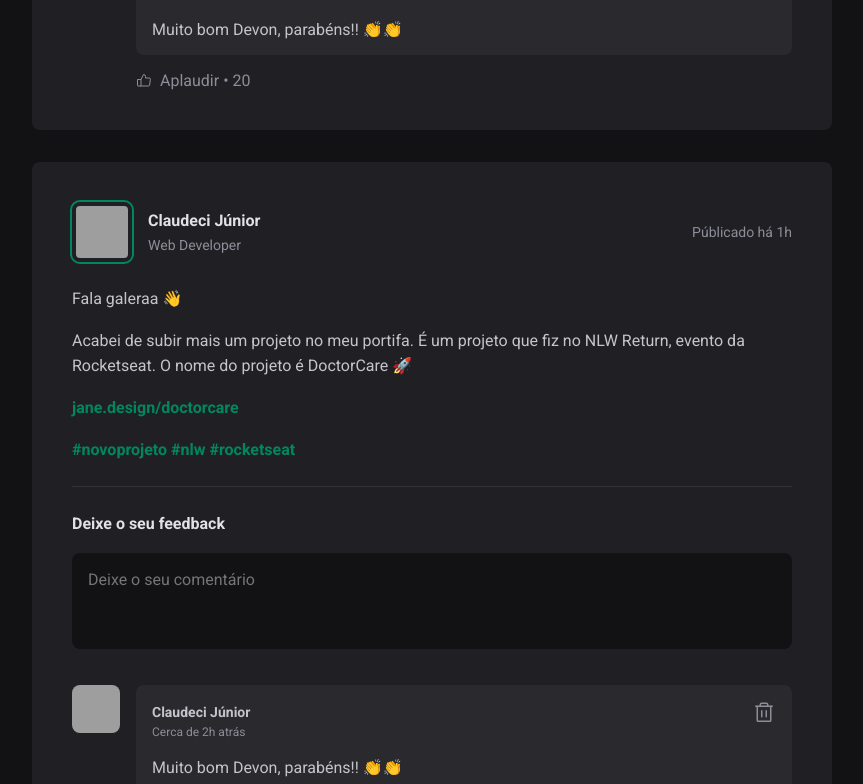
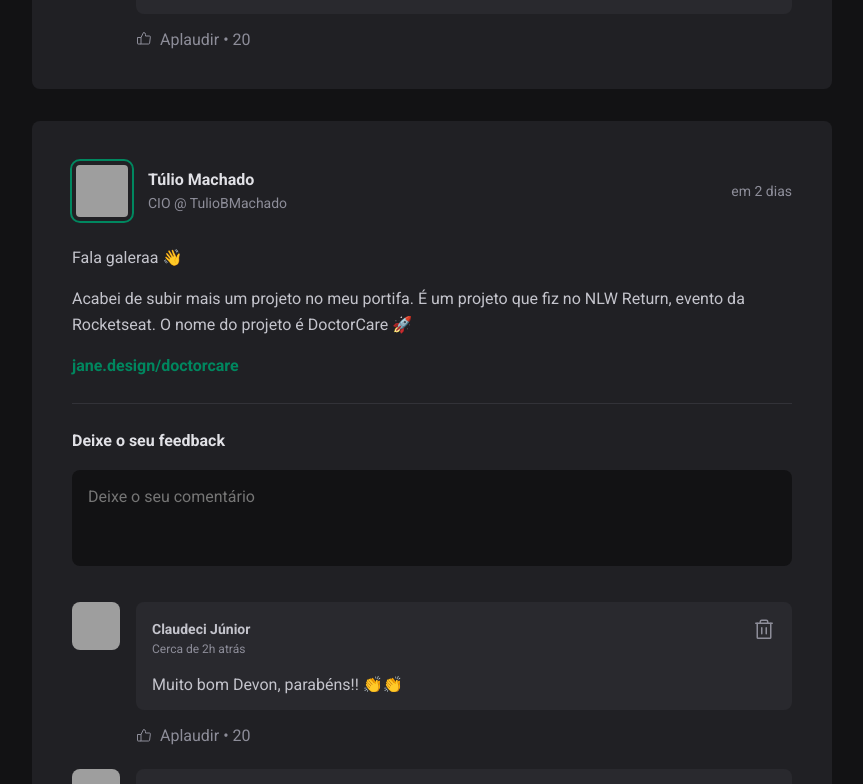
Before and after one commit to claudecijr77/fundamentos_reactjs, a React (Vite) app: page / in a window 1280 px wide. Shown: the part 1015-1799 px from the top of the page, without its empty margins (352-1215 px from the left). Built offline with nearby package versions, Linux system fonts and the light colour scheme; grey boxes are pictures that could not be loaded.

Commit message:
Projeto01/Os Motores do React/Propriedades do Post

```diff
--- a/package.json
+++ b/package.json
@@ -8,6 +8,7 @@
     "preview": "vite preview"
   },
   "dependencies": {
+    "date-fns": "^2.28.0",
     "phosphor-react": "^1.4.1",
     "react": "^18.0.0",
     "react-dom": "^18.0.0"
--- a/src/App.jsx
+++ b/src/App.jsx
@@ -25,14 +25,14 @@
         author: {
             avatarUrl: 'https://github.com/tuliobmachado.png',
             name: 'Túlio Machado',
-            role: 'CIO @ CSLSoluções',
+            role: 'CIO @ TulioBMachado',
         },
         content: [
             { type: 'paragraph', content: 'Fala galeraa 👋' },
             { type: 'paragraph', content: 'Acabei de subir mais um projeto no meu portifa. É um projeto que fiz no NLW Return, evento da Rocketseat. O nome do projeto é DoctorCare 🚀' },
             { type: 'link', content: 'jane.design/doctorcare' },
         ],
-        publishedAt: new Date('2022-06-20 20:00:00'),
+        publishedAt: new Date('2022-06-15 05:30:00'),
     }
 ]
 
@@ -50,7 +50,7 @@
                       <Post
                         author={post.author}
                         content={post.content}
-                        published={post.publishedAt}
+                        publishedAt={post.publishedAt}
                       />
                   );
               })}
--- a/src/components/Post.jsx
+++ b/src/components/Post.jsx
@@ -1,40 +1,47 @@
+import {format, formatDistanceToNow} from 'date-fns';
+import ptBR from 'date-fns/locale/pt-BR';
+
 import styles from './Post.module.css'
 import {Comment} from "./Comment";
 import {Avatar} from "./Avatar";
 
-export function Post(props) {
-    console.log(props);
+export function Post({author, publishedAt, content}) {
+
+    const publishDateFormatted = format(
+        publishedAt,
+        "d 'de' LLLL 'às' HH:mm'h'",
+        {locale: ptBR,
+    });
+
+    const publishedDateRelativeToNow = formatDistanceToNow(publishedAt, {
+        locale: ptBR, addSuffix: true,
+    })
+
     return (
         <article className={styles.post}>
             <header>
                 <div className={styles.author}>
-                    <Avatar
-                        src='https://github.com/claudecijr77.png'
-                    />
+                    <Avatar src={author.avatarUrl} />
                     <div className={styles.authorInfo}>
-                        <strong>Claudeci Júnior</strong>
-                        <span>Web Developer</span>
+                        <strong>{author.name}</strong>
+                        <span>{author.role}</span>
                     </div>
                 </div>
 
-                <time title='quinze de junho às 05:14' dateTime='2022-06-15 05:14'>
-                    Públicado há 1h
+                <time title={publishDateFormatted} dateTime={publishedAt.toISOString()}>
+                    {publishedDateRelativeToNow}
                 </time>
 
             </header>
 
             <div className={styles.content}>
-                <p>Fala galeraa 👋 </p>
-
-                <p>Acabei de subir mais um projeto no meu portifa. É um projeto que fiz no NLW Return, evento da Rocketseat. O nome do projeto é DoctorCare 🚀</p>
-
-                <p><a href=''> jane.design/doctorcare</a></p>
-
-                <p>
-                    <a href=''>#novoprojeto</a>{' '}
-                    <a href=''>#nlw</a>{' '}
-                    <a href=''>#rocketseat</a>
-                </p>
+                {content.map(line => {
+                    if (line.type === 'paragraph') {
+                        return <p>{line.content}</p>
+                    } else if (line.type === 'link') {
+                        return <p><a href='#'>{line.content}</a></p>
+                    }
+                })}
             </div>
 
             <form className={styles.commentForm}>
```
Also changed, not shown: 1 other file (tests, documents, lock files or other folders).
